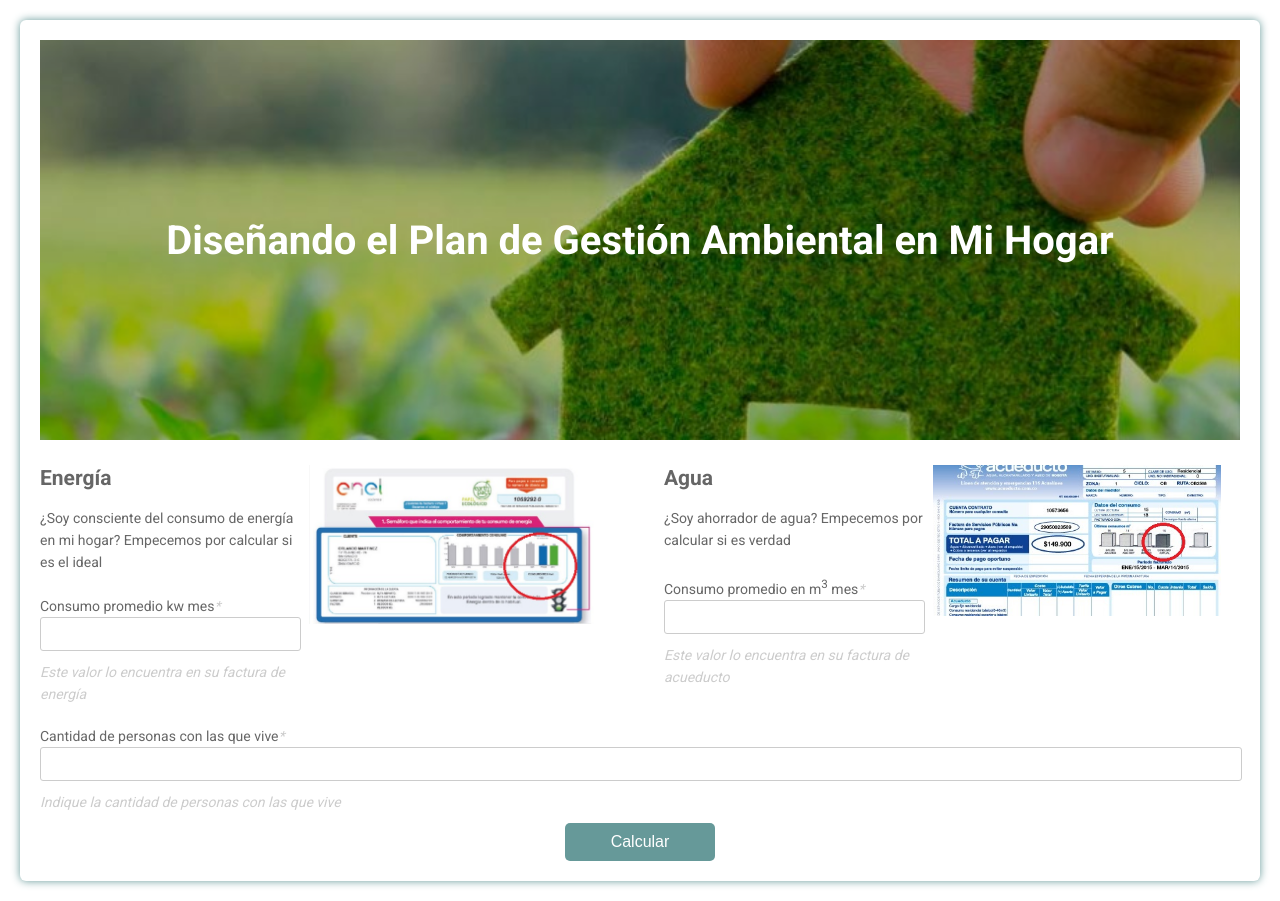
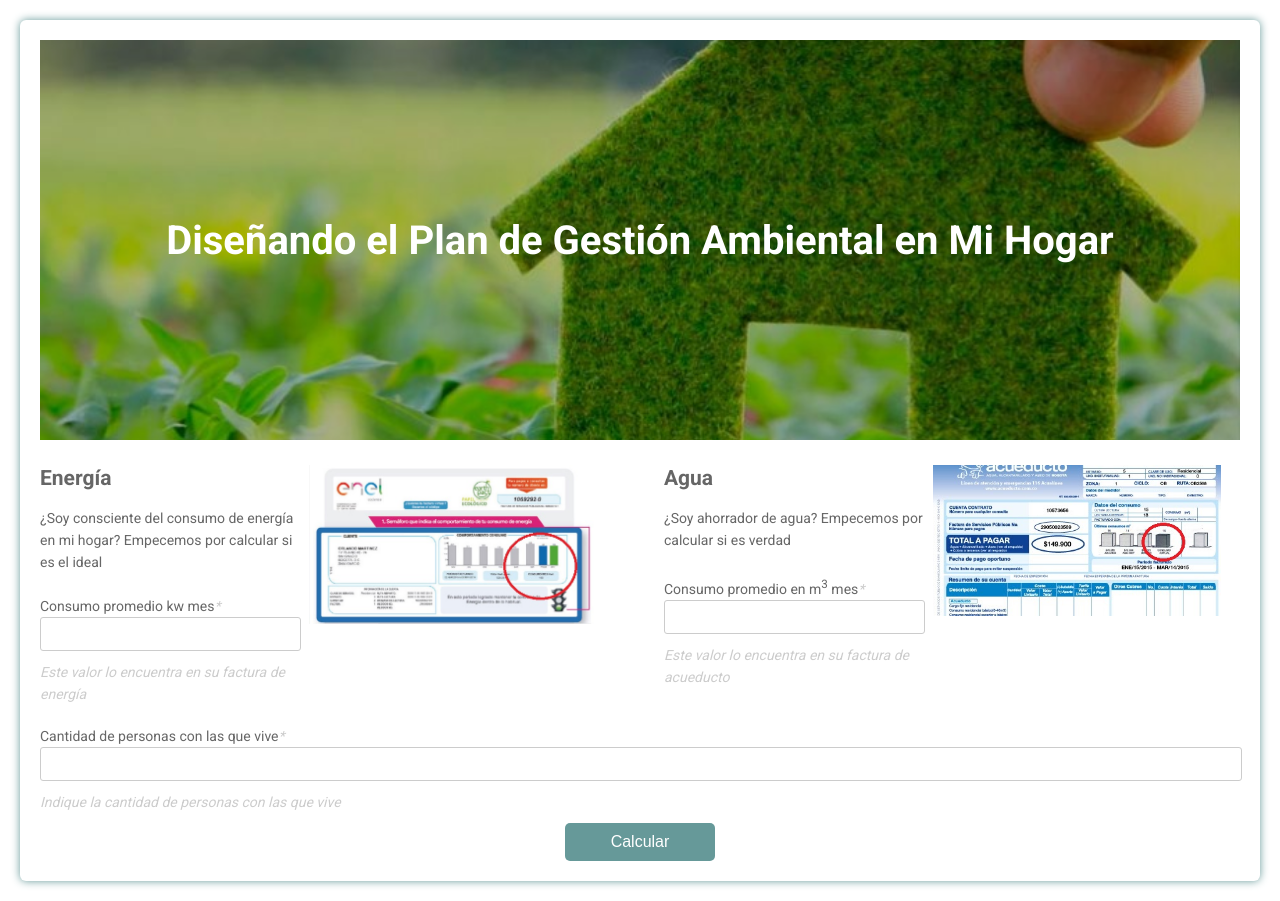
Before and after one commit to juandavidgc/juandavidgc.github.io, a plain HTML site: page index.html in a window 1280 px wide. Drawn offline with nearby package versions, Linux system fonts and the light colour scheme.

Commit message:
First draft

```diff
--- a/style.css
+++ b/style.css
@@ -39,7 +39,7 @@ html, body {
   .banner {
     position: relative;
     height: 400px;
-  background-image: url("fondo.jpg");
+    background: url("fondo.jpg") no-repeat 0px -80px;
     background-size: cover;
     display: flex;
     justify-content: center;
```
Lines whose indentation alone changed are shown as unchanged.
